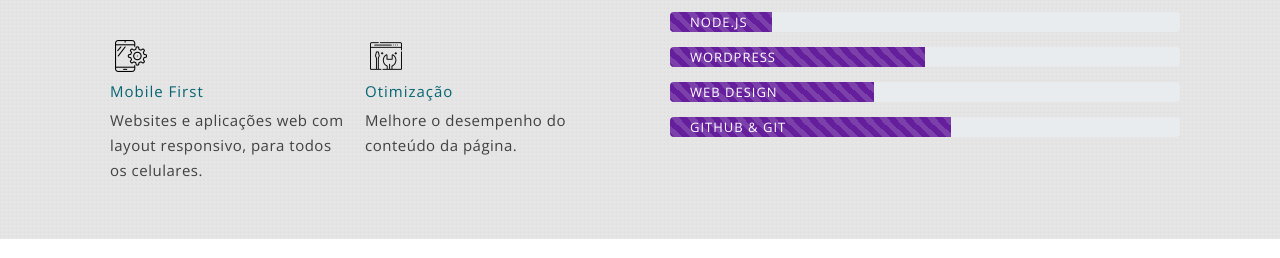
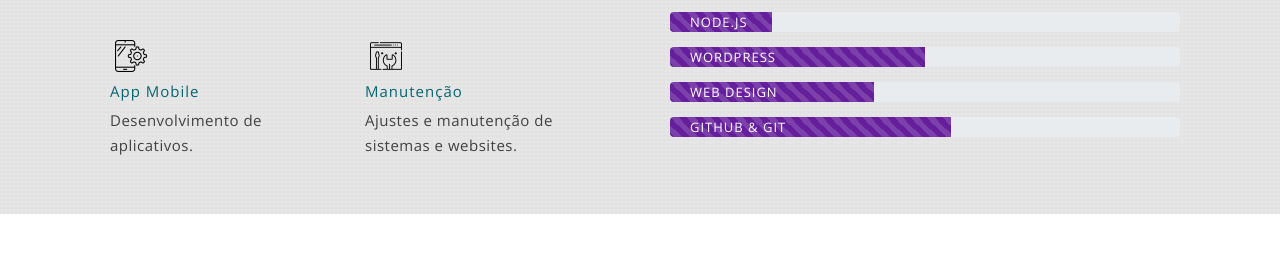
Before and after one commit to Icegreeen/icegreen, a website: page index.html in a window 1280 px wide. Shown: the part 1510-1768 px from the top of the page. Drawn offline with nearby package versions, Linux system fonts and the light colour scheme.

Commit message:
Update index.html

```diff
--- a/index.html
+++ b/index.html
@@ -121,13 +121,13 @@
                     <div class="services__display_f">
                         <div class="services__box">
                             <img src="./img/mobile.png" alt="">
-                            <h4 class="services__title">Mobile First</h4>
-                            <p>Websites e aplicações web com layout responsivo, para todos os celulares.</p>
+                            <h4 class="services__title">App Mobile</h4>
+                            <p>Desenvolvimento de aplicativos.</p>
                         </div>
                         <div class="services__box">
                             <img src="./img/better.png" alt="">
-                            <h4 class="services__title">Otimização</h4>
-                            <p>Melhore o desempenho do conteúdo da página.</p>
+                            <h4 class="services__title">Manutenção</h4>
+                            <p>Ajustes e manutenção de sistemas e websites.</p>
                         </div>
                     </div>
                 </div>
```
